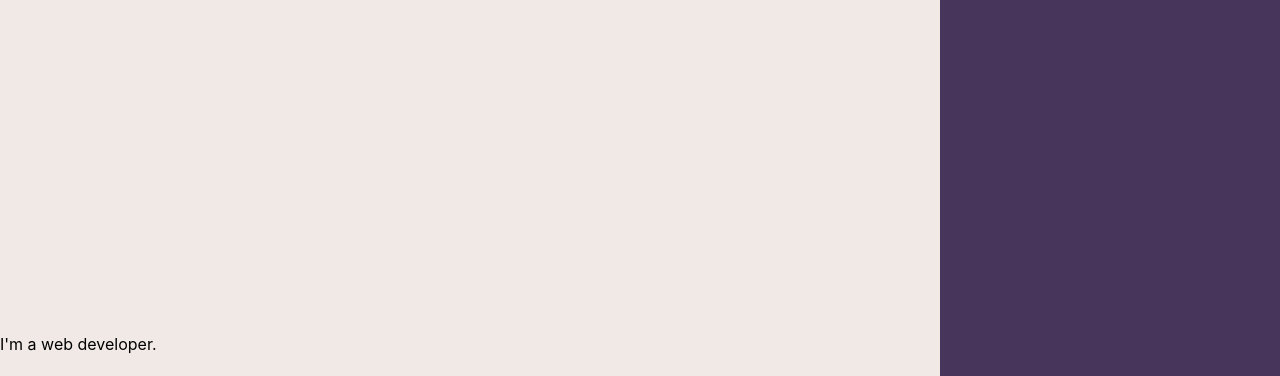
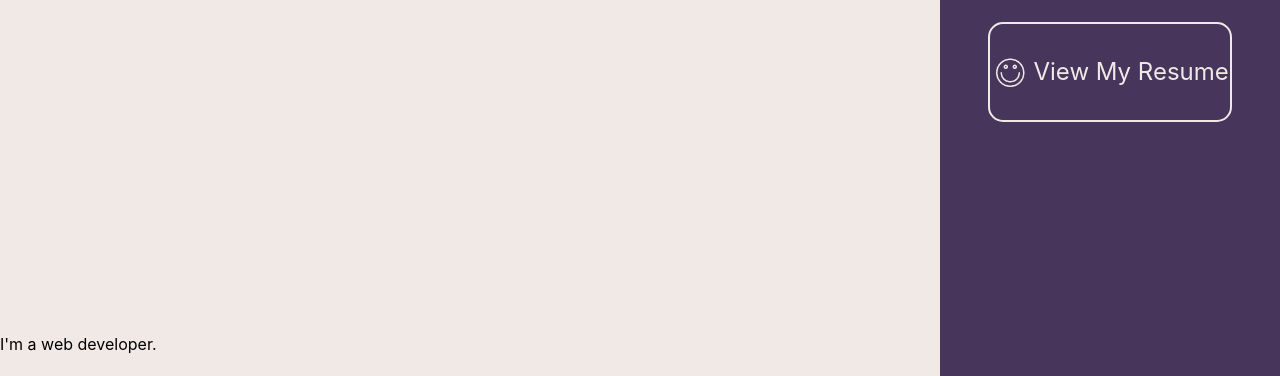
Before and after one commit to lulu9966y/liran-portfolio, a Gatsby site: page /aboutme in a window 1280 px wide. Shown: the part 562-938 px from the top of the page. Built offline with nearby package versions, Linux system fonts and the light colour scheme; Gatsby itself is replaced by a stand-in of ours.

Commit message:
aboutme2 02192019

```diff
--- a/src/components/layout.css
+++ b/src/components/layout.css
@@ -172,3 +172,21 @@ svg:hover {
   margin: auto;
   border-radius: 50%;
 }
+
+.resumeContainer a {
+  position: relative;
+  top: -30px;
+  margin: auto;
+  color: #f1e9e6;
+  font-size: 24px;
+  width: 240px;
+  border: 2px solid #f1e9e6;
+  border-radius: 15px;
+  display: grid;
+  grid-template-columns: repeat(2, auto);
+  justify-items: center;
+  align-items: center;
+}
+.rightContainer a img {
+  padding: 0 5px;
+}
--- a/src/pages/aboutme.js
+++ b/src/pages/aboutme.js
@@ -7,13 +7,13 @@ class AboutMe extends React.Component {
   constructor(props) {
     super(props)
     this.state = {
-      changed: false
+      changed: false,
     }
   }
   render() {
     let button = {
-      background: 'transparent'
-    };
+      background: 'transparent',
+    }
     return (
       <Layout>
         <SEO title="aboutme" />
@@ -93,6 +93,12 @@ class AboutMe extends React.Component {
             <div className="headshotContainer">
               <img src={require('../images/photo.jpg')} width="100" />
             </div>
+            <div className="resumeContainer">
+              <a href={require('../pages/liran-resume-en.pdf')}>
+                <img src={require('../images/smile.png')} width="30" />
+                <p>View My Resume</p>
+              </a>
+            </div>
           </div>
         </div>
         <Hamburger style={button} />
```
Also changed, not shown: src/images/smile.png (added).
